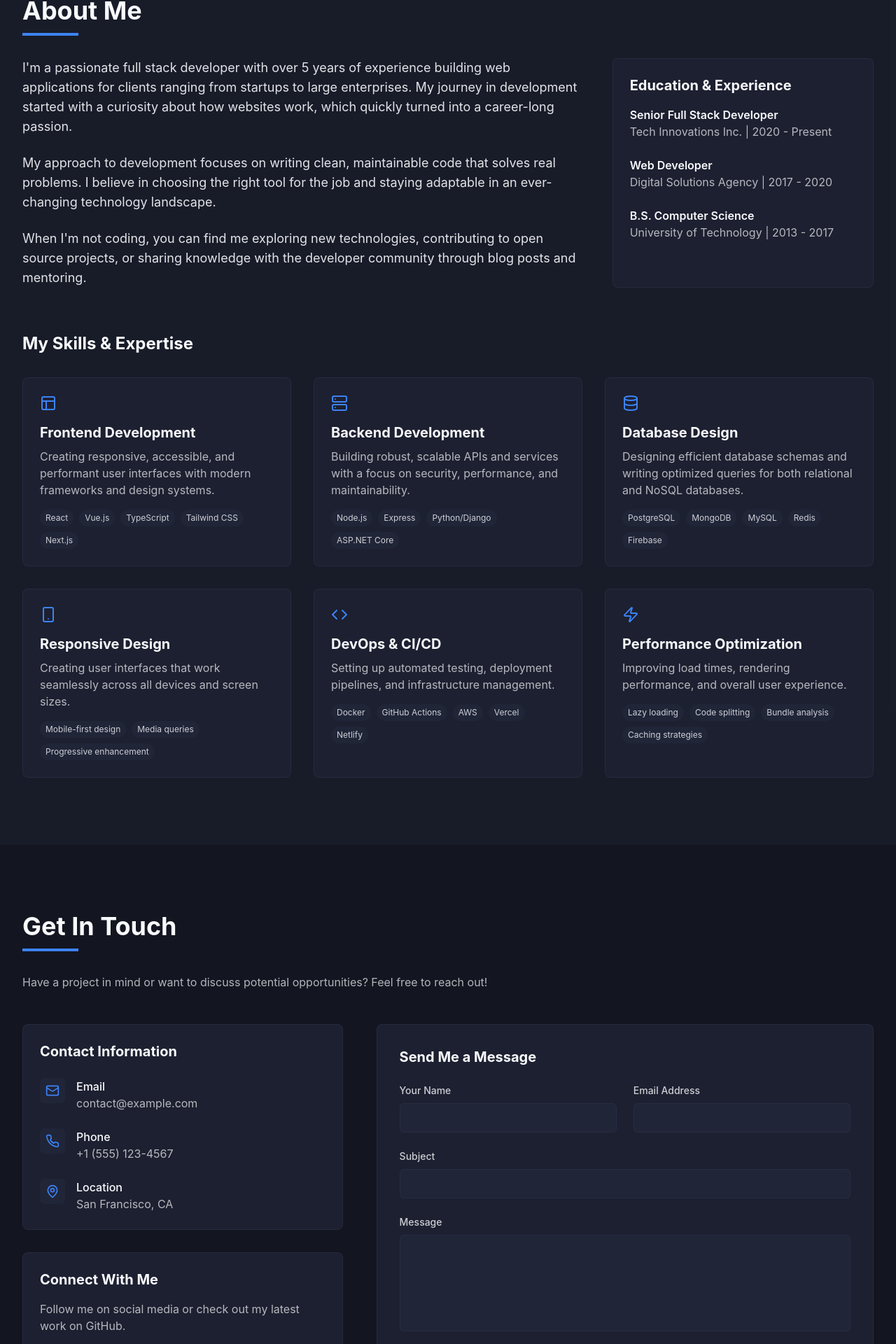
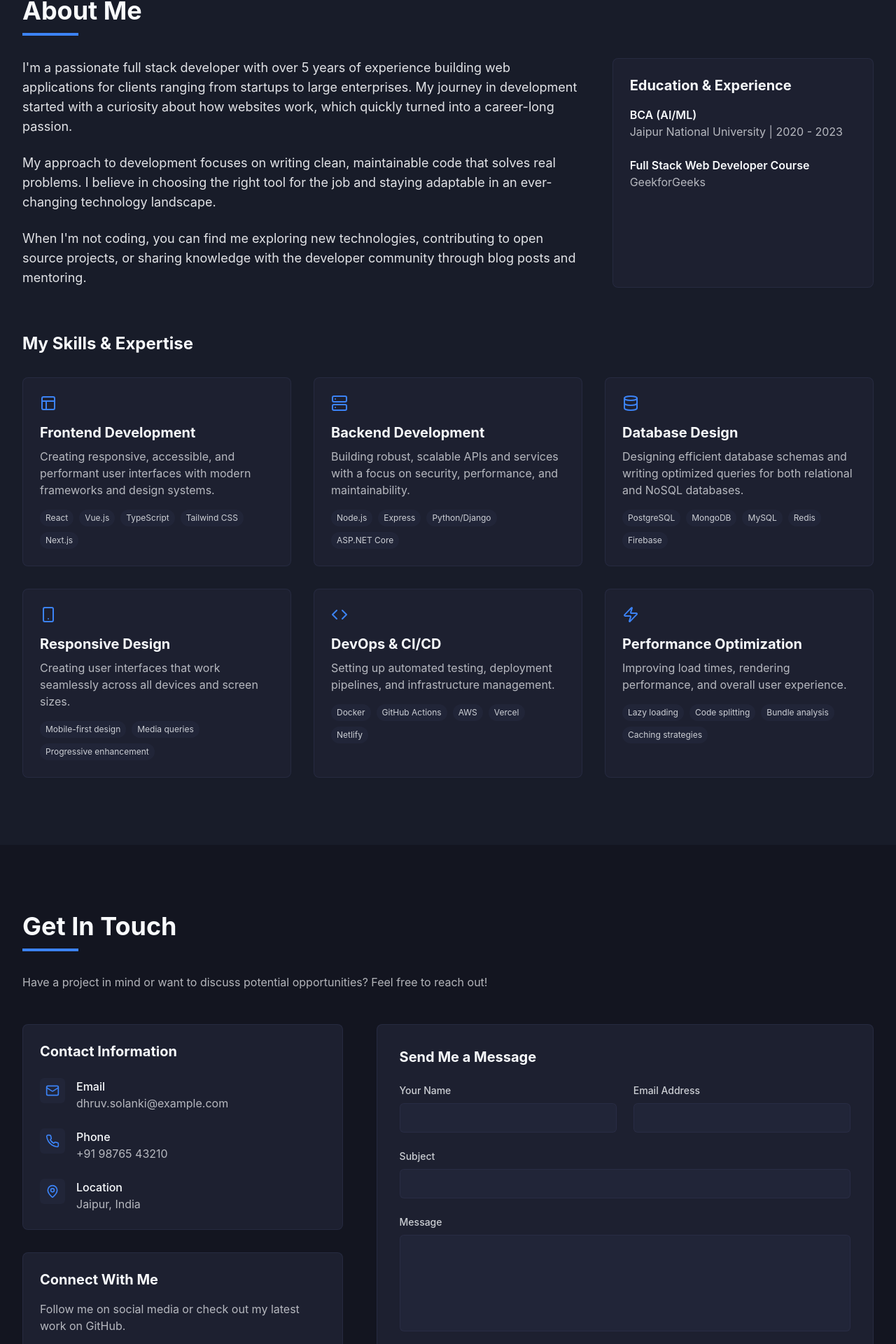
Before and after one commit to Ducksol01/DhruvPortfolio, a React (Vite) app: page / in a window 1280 px wide. Shown: the part 2289-4209 px from the top of the page at 70% size. Built offline with nearby package versions, Linux system fonts and the light colour scheme.

Commit message:
Update educational background and contact information

```diff
--- a/src/components/About.tsx
+++ b/src/components/About.tsx
@@ -65,18 +65,13 @@ const About = () => {
             <h3 className="text-xl font-bold mb-4 text-foreground">Education & Experience</h3>
 
             <div className="mb-6">
-              <h4 className="font-semibold text-foreground">Senior Full Stack Developer</h4>
-              <p className="text-foreground/70">Tech Innovations Inc. | 2020 - Present</p>
-            </div>
-
-            <div className="mb-6">
-              <h4 className="font-semibold text-foreground">Web Developer</h4>
-              <p className="text-foreground/70">Digital Solutions Agency | 2017 - 2020</p>
+              <h4 className="font-semibold text-foreground">BCA (AI/ML)</h4>
+              <p className="text-foreground/70">Jaipur National University | 2020 - 2023</p>
             </div>
 
             <div>
-              <h4 className="font-semibold text-foreground">B.S. Computer Science</h4>
-              <p className="text-foreground/70">University of Technology | 2013 - 2017</p>
+              <h4 className="font-semibold text-foreground">Full Stack Web Developer Course</h4>
+              <p className="text-foreground/70">GeekforGeeks</p>
             </div>
           </div>
         </div>
--- a/src/components/Contact.tsx
+++ b/src/components/Contact.tsx
@@ -42,20 +42,20 @@ const Contact = () => {
     {
       icon: <Mail className="h-5 w-5 text-primary" />,
       title: "Email",
-      value: "contact@example.com",
-      link: "mailto:contact@example.com"
+      value: "dhruv.solanki@example.com",
+      link: "mailto:dhruv.solanki@example.com"
     },
     {
       icon: <Phone className="h-5 w-5 text-primary" />,
       title: "Phone",
-      value: "+1 (555) 123-4567",
-      link: "tel:+15551234567"
+      value: "+91 98765 43210",
+      link: "tel:+919876543210"
     },
     {
       icon: <MapPin className="h-5 w-5 text-primary" />,
       title: "Location",
-      value: "San Francisco, CA",
-      link: "https://maps.google.com/?q=San+Francisco,+CA"
+      value: "Jaipur, India",
+      link: "https://maps.google.com/?q=Jaipur,+India"
     }
   ];
 
@@ -98,7 +98,7 @@ const Contact = () => {
             </p>
             <div className="flex space-x-4">
               <a
-                href="https://github.com/"
+                href="https://github.com/DhruvsOLaNkiI"
                 target="_blank"
                 rel="noopener noreferrer"
                 className="p-2 bg-secondary/50 rounded-md text-foreground/80 hover:text-primary transition-colors duration-300"
@@ -107,7 +107,7 @@ const Contact = () => {
                 <svg xmlns="http://www.w3.org/2000/svg" width="24" height="24" viewBox="0 0 24 24" fill="none" stroke="currentColor" strokeWidth="2" strokeLinecap="round" strokeLinejoin="round"><path d="M15 22v-4a4.8 4.8 0 0 0-1-3.5c3 0 6-2 6-5.5.08-1.25-.27-2.48-1-3.5.28-1.15.28-2.35 0-3.5 0 0-1 0-3 1.5-2.64-.5-5.36-.5-8 0C6 2 5 2 5 2c-.3 1.15-.3 2.35 0 3.5A5.403 5.403 0 0 0 4 9c0 3.5 3 5.5 6 5.5-.39.49-.68 1.05-.85 1.65-.17.6-.22 1.23-.15 1.85v4"/><path d="M9 18c-4.51 2-5-2-7-2"/></svg>
               </a>
               <a
-                href="https://linkedin.com/"
+                href="https://linkedin.com/in/dhruv-solanki"
                 target="_blank"
                 rel="noopener noreferrer"
                 className="p-2 bg-secondary/50 rounded-md text-foreground/80 hover:text-primary transition-colors duration-300"
```
